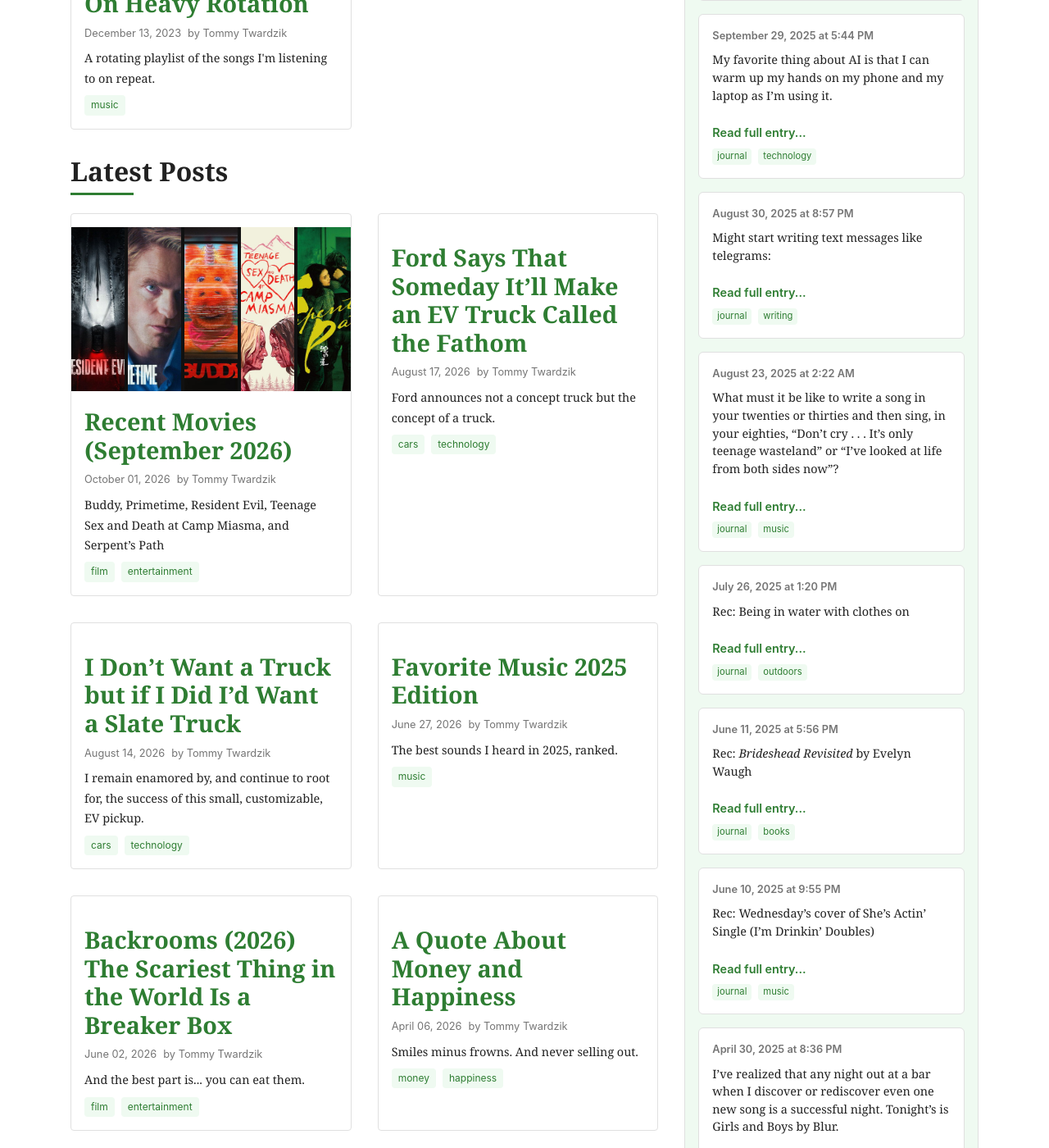
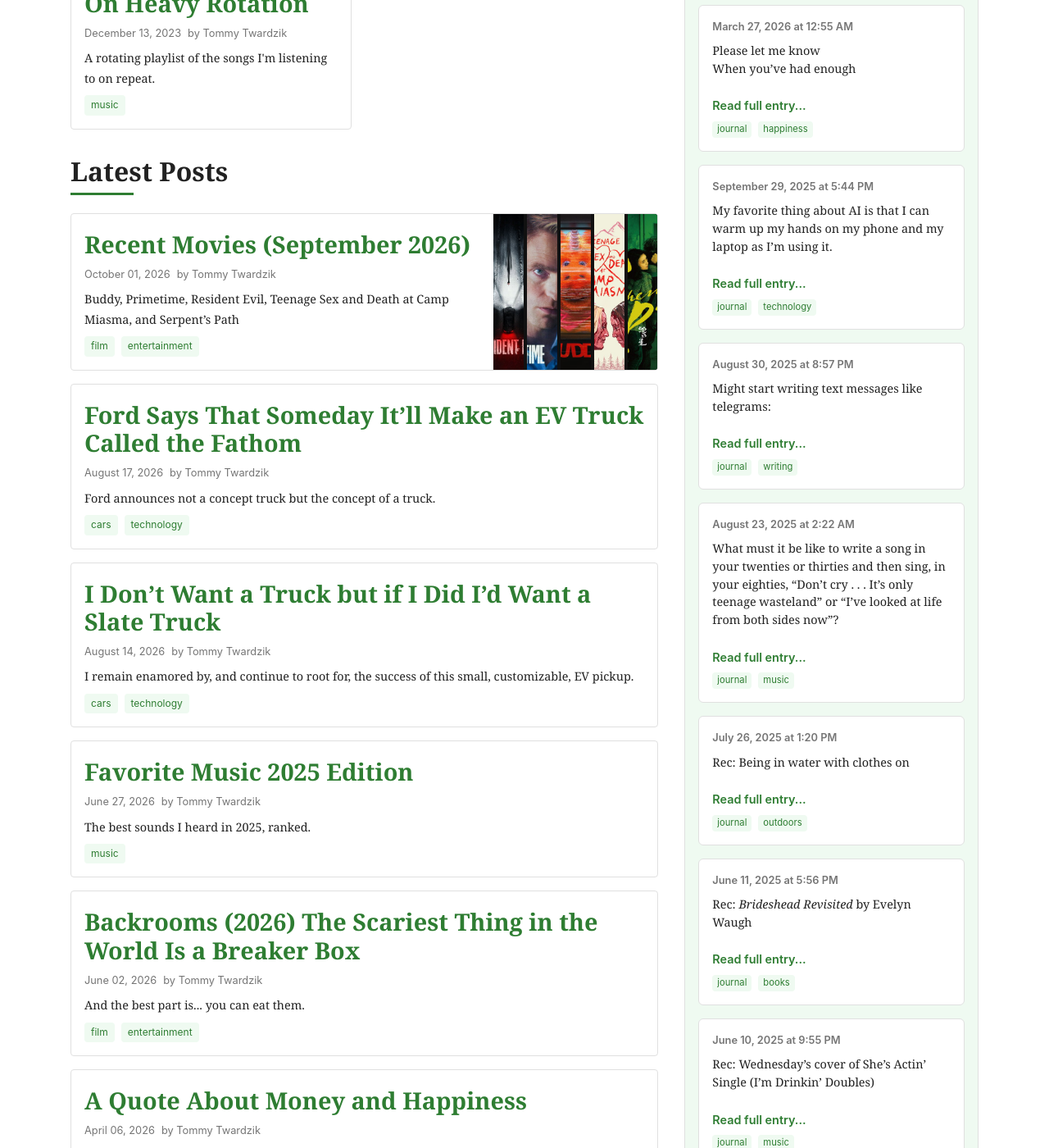
Before and after one commit to ttwardz/bum-notes-blog, a Jekyll site: the page built from index.markdown, in a window 1280 px wide and 1400 px high, scrolled down 762 px. Shown: the whole window at 82% size. Built offline with Jekyll 4.4.1, drawn with Linux system fonts in a browser that asks for light colours.

Commit message:
Show Latest Posts as a single-column list on wider screens
Pinned Posts stays a grid. Rows are text-first with an optional
thumbnail on the right, so posts without images stay aligned.

```diff
--- a/_layouts/home.html
+++ b/_layouts/home.html
@@ -20,7 +20,7 @@ layout: default
 
       <h1 class="section-title">Latest Posts</h1>
 
-      <div class="posts-container">
+      <div class="posts-container posts-list">
         {% assign posts = site.posts | where_exp: "post", "post.layout != 'journal'" %}
         {% for post in posts limit:8 %}
           {% include post-card.html post=post %}
--- a/_sass/main.scss
+++ b/_sass/main.scss
@@ -691,6 +691,45 @@ th {
   margin-top: 0.25rem;
 }
 
+/* Latest Posts as a single-column list on wider screens: text always starts at the
+   same left edge, and an image (when a post has one) sits as a thumbnail on the right.
+   Below this width rows fall back to the regular stacked cards. */
+@media (min-width: 769px) {
+  .latest-posts .posts-list {
+    grid-template-columns: 1fr;
+    gap: var(--space-m);
+  }
+
+  .latest-posts .posts-list .post-card {
+    display: grid;
+    grid-template-columns: minmax(0, 1fr) auto;
+    padding-top: 0;
+  }
+
+  .latest-posts .posts-list .post-card:hover {
+    transform: translateY(-2px);
+  }
+
+  .posts-list .post-content {
+    grid-column: 1;
+    grid-row: 1;
+    align-self: center;
+  }
+
+  .posts-list .post-image {
+    grid-column: 2;
+    grid-row: 1;
+    width: 200px;
+    height: auto;
+    min-height: 140px;
+  }
+
+  .posts-list .post-image > a {
+    display: block;
+    height: 100%;
+  }
+}
+
 .journal-card {
   border: 1px solid var(--color-border);
   border-radius: 8px;
```
